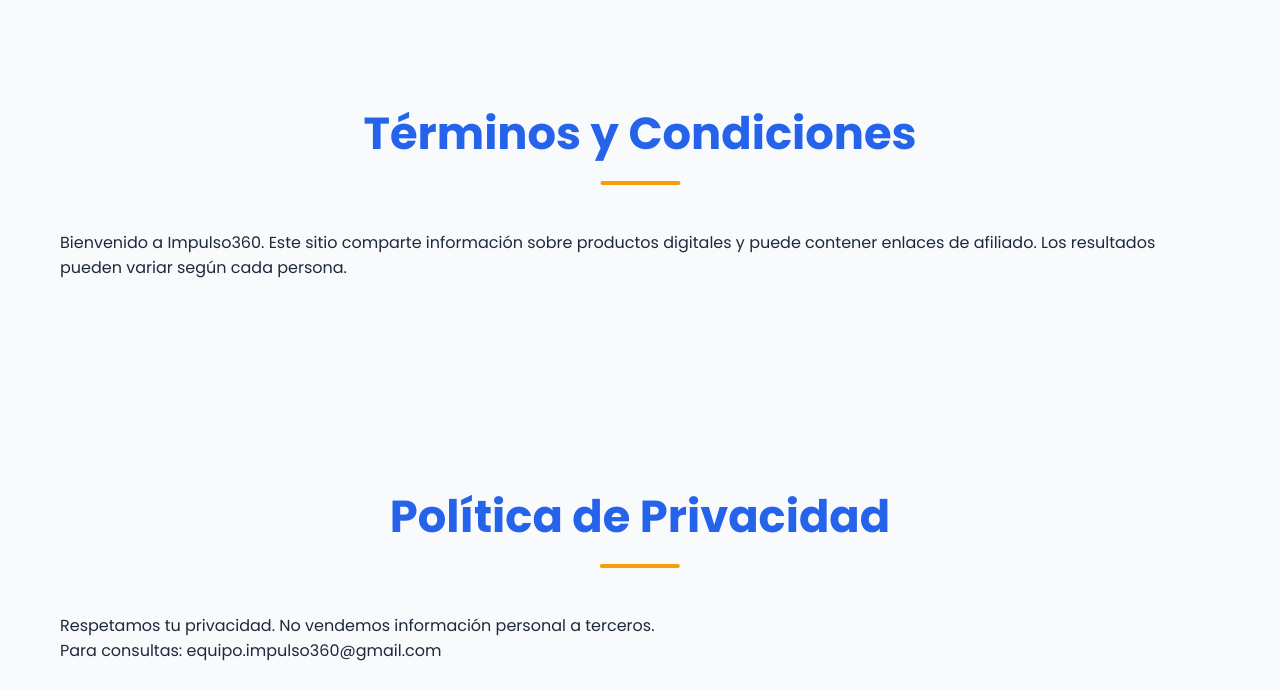
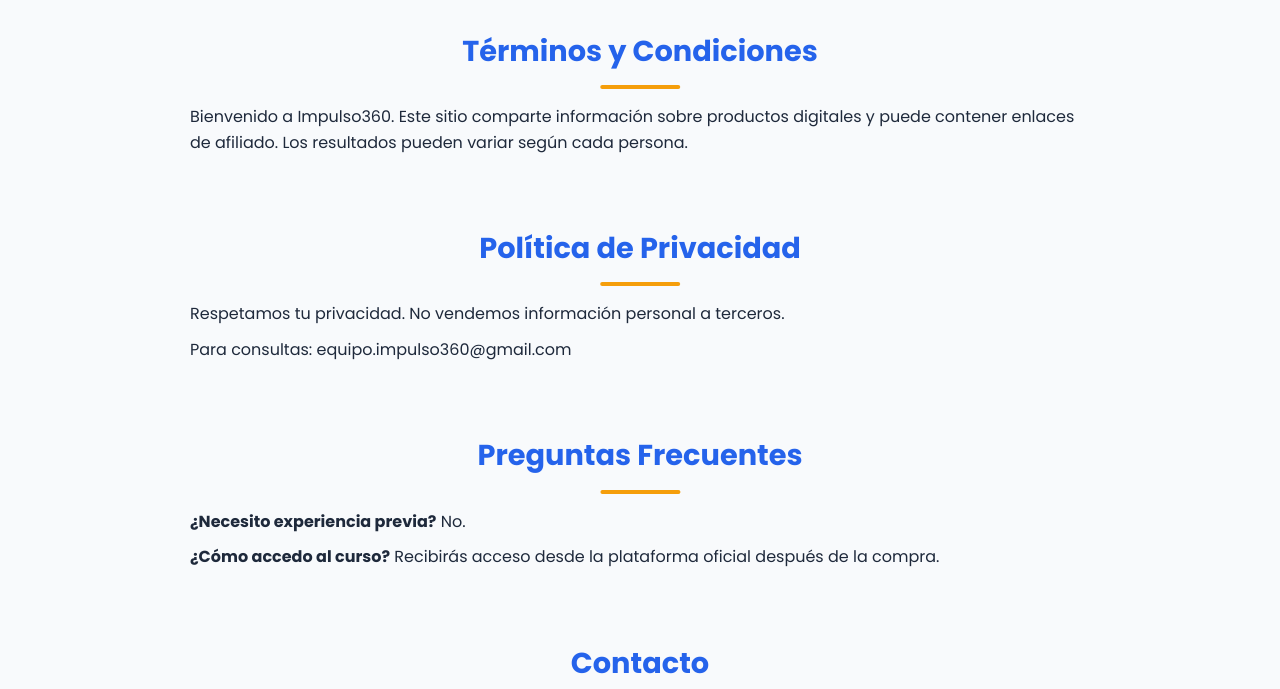
Before and after one commit to Impulso360/ingles-natural, a plain HTML site: page index.html in a window 1280 px wide. Shown: the part 4700-5389 px from the top of the page. Drawn offline with Linux system fonts and the light colour scheme.

Commit message:
Update index.html

```diff
--- a/index.html
+++ b/index.html
@@ -633,8 +633,32 @@
                 padding: 6px 35px;
                 font-size: 0.8rem;
             }
-        }
-    </style>
+}
+#terminos,
+#privacidad,
+#faq,
+#contacto {
+padding: 30px 0;
+}
+
+#terminos h2,
+#privacidad h2,
+#faq h2,
+#contacto h2 {
+font-size: 1.8rem;
+margin-bottom: 20px;
+}
+
+#terminos p,
+#privacidad p,
+#faq p,
+#contacto p {
+max-width: 900px;
+margin: 10px auto;
+text-align: left;
+}
+</style>
+
 </head>
 <body>
     <header>
```
